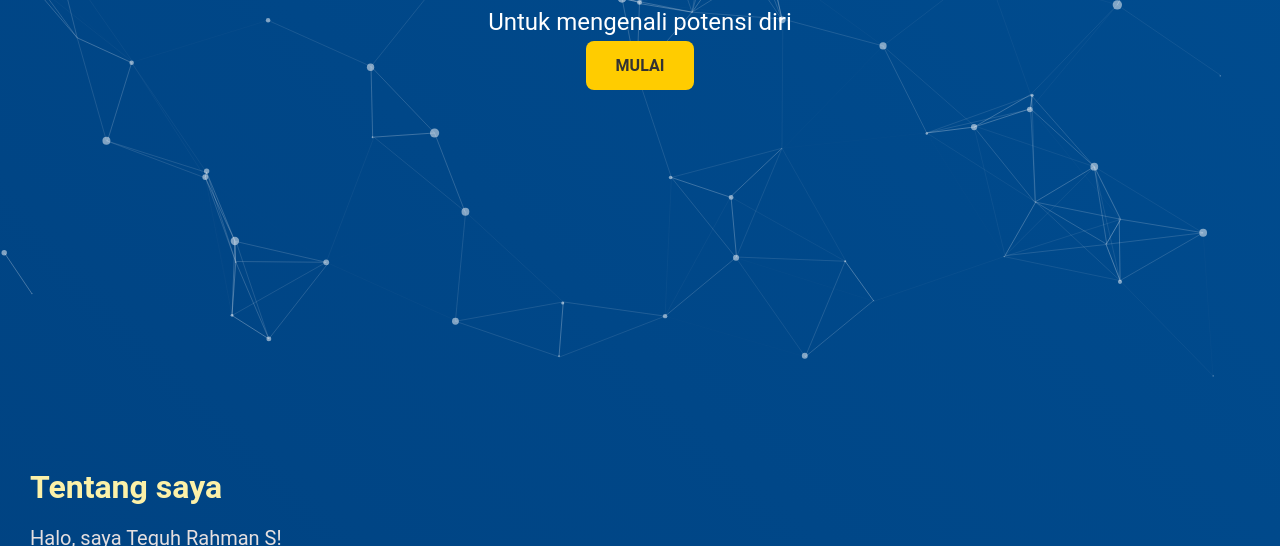
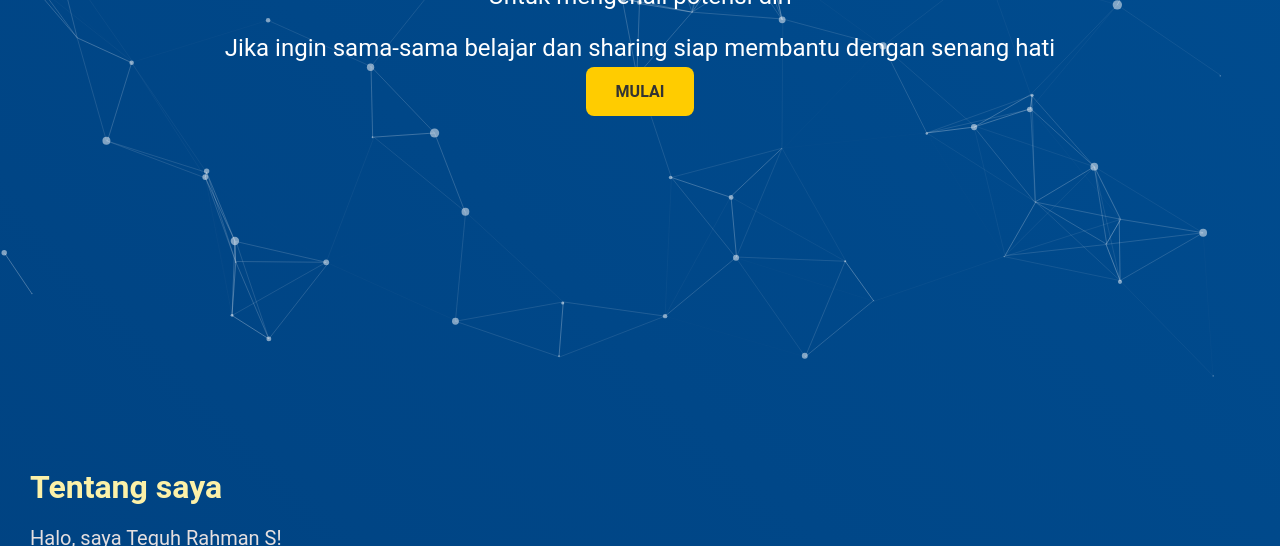
Before and after one commit to TeguhGanendra/teguhweb, a plain HTML site: page index.html in a window 1280 px wide. Shown: the part 554-1100 px from the top of the page. Drawn offline with nearby package versions, Linux system fonts and the light colour scheme.

Commit message:
Update index.html

```diff
--- a/index.html
+++ b/index.html
@@ -30,6 +30,7 @@
         <div class="hero-content" data-aos="fade-up">
             <h2>Explorasi kemampuan</h2>
             <p>Untuk mengenali potensi diri</p>
+		<p>Jika ingin sama-sama belajar dan sharing siap membantu dengan senang hati</p>
             <a href="#tentangsaya" class="button">MULAI</a>
         </div>
     </section>
```
